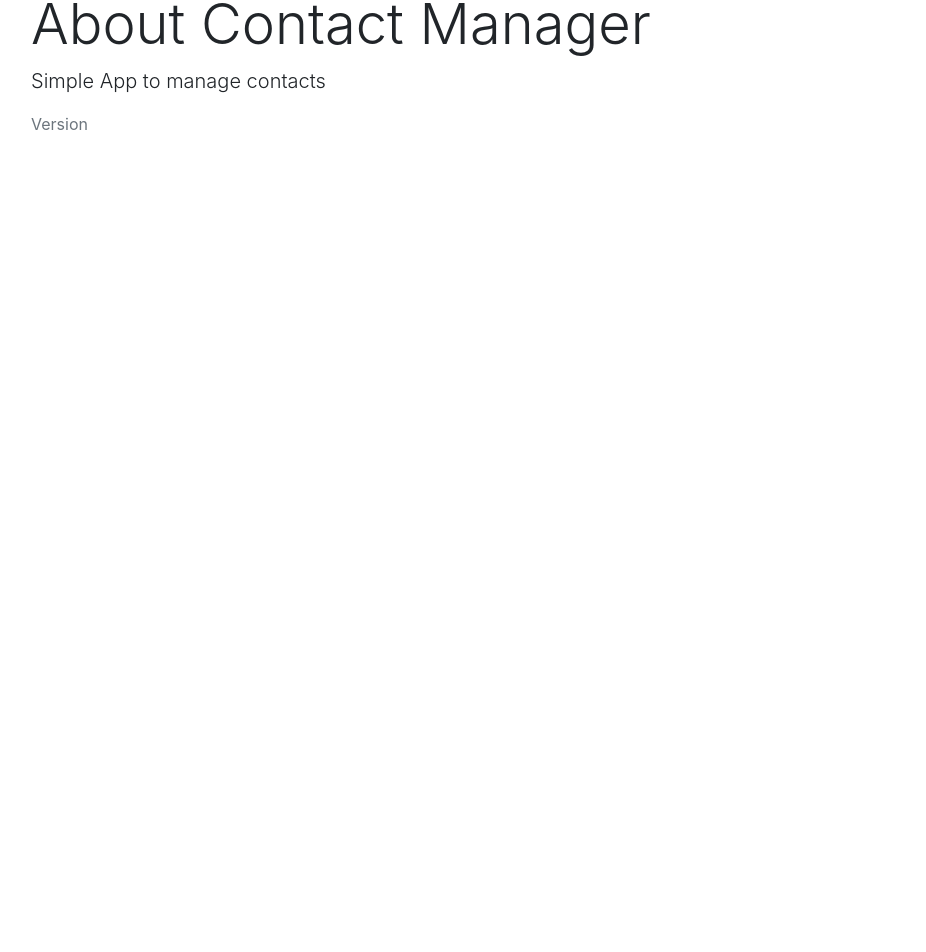
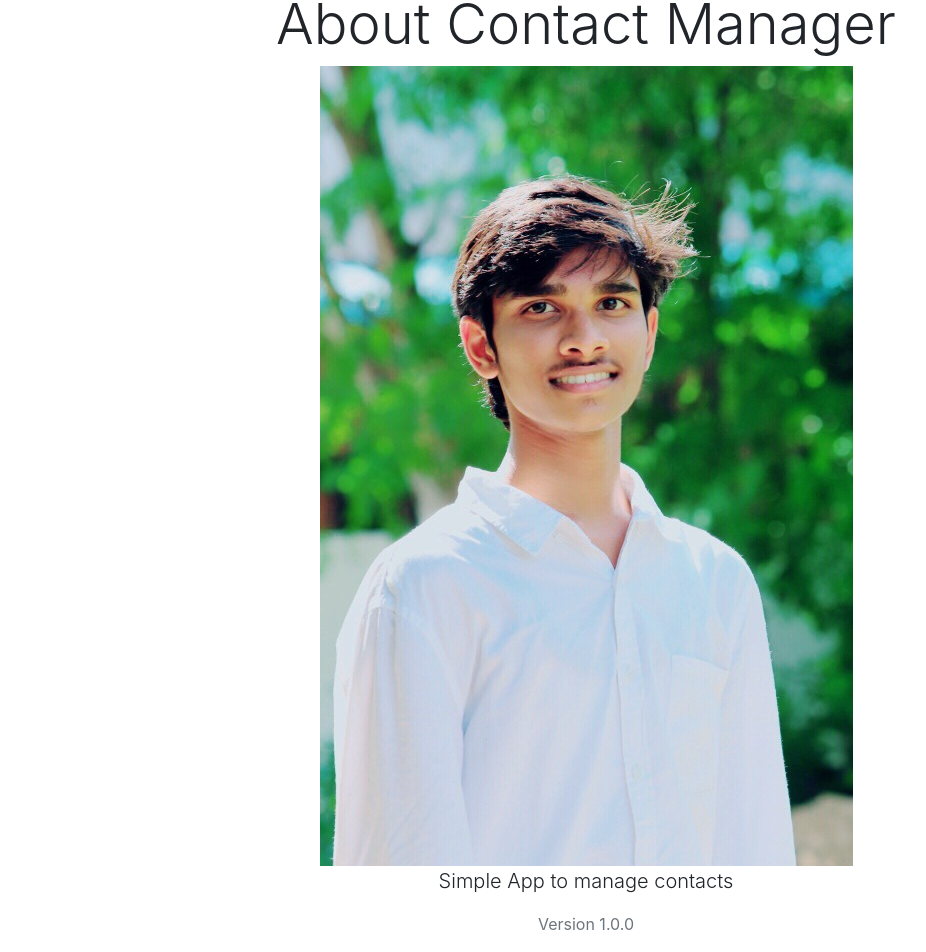
Before and after one commit to GowthamUppuluri/contactmanager, a React (Create React App) app: page /#/about in a window 1280 px wide. Shown: the part 65-1017 px from the top of the page, without its empty margins (54-980 px from the left). Before the commit the page ends 800 px from the top, so only its background shows below. Built offline with nearby package versions, Linux system fonts and the light colour scheme; no server answers.

Commit message:
Seventh Push

```diff
--- a/src/components/pages/About.js
+++ b/src/components/pages/About.js
@@ -1,11 +1,14 @@
 import React from "react";
-
+import Admin from "../images/Title.jpg";
 export default function About() {
   return (
     <div>
-      <h1 className="display-4">About Contact Manager</h1>
-      <p className="lead">Simple App to manage contacts</p>
-      <p className="text-secondary">Version</p>
+      <center>
+        <h1 className="display-4">About Contact Manager</h1>
+        <img src={Admin} />
+        <p className="lead">Simple App to manage contacts</p>
+        <p className="text-secondary">Version 1.0.0</p>
+      </center>
     </div>
   );
 }
```
Also changed, not shown: src/components/images/Title.jpg (added).
